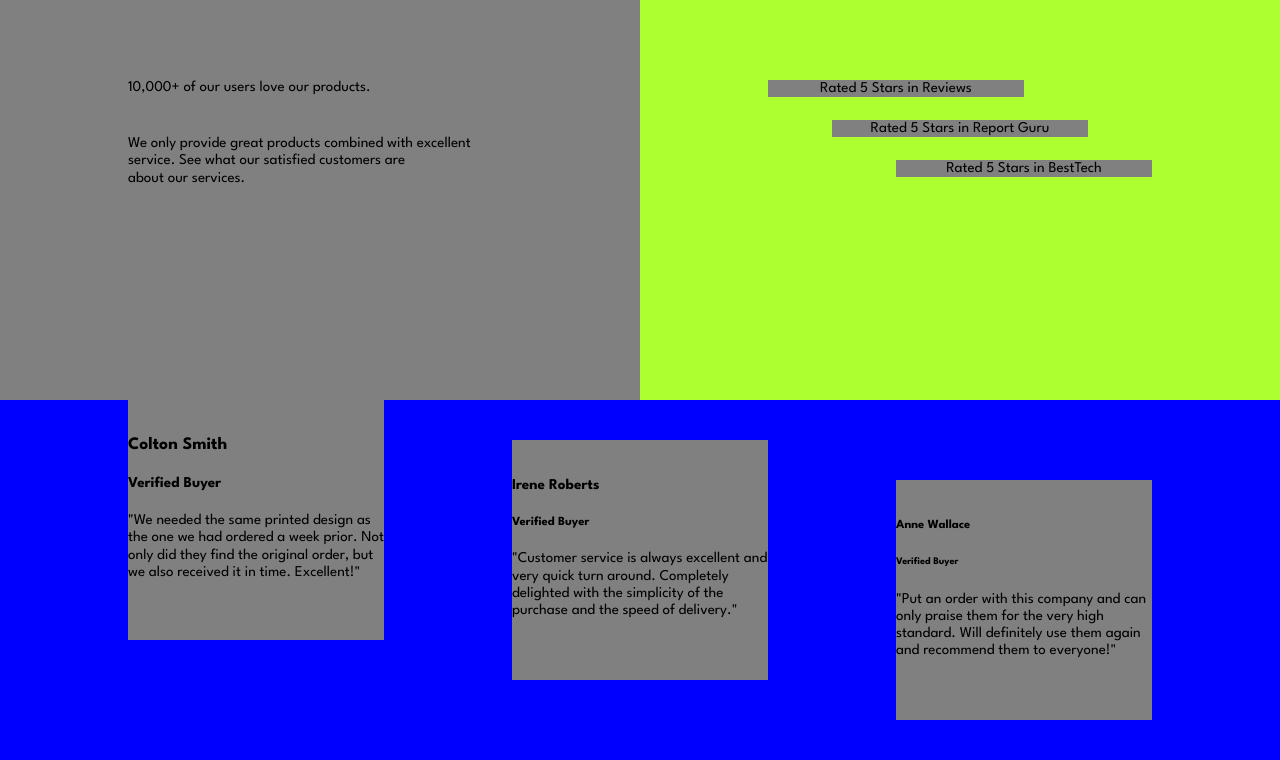
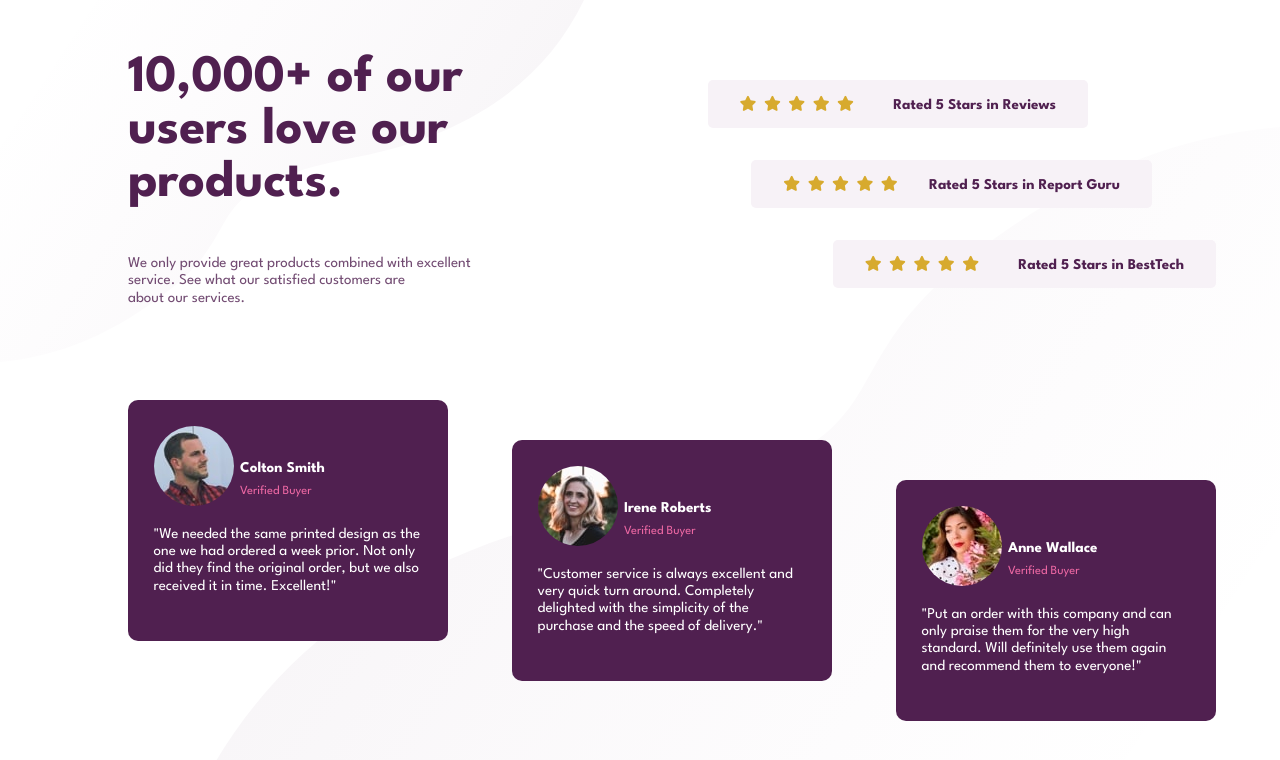
Before and after one commit to marekder/social-proof-section, a website built with Vite: page index.html in a window 1280 px wide. Built offline with nearby package versions, Linux system fonts and the light colour scheme.

Commit message:
20230104 - layout ctd.

```diff
--- a/index.html
+++ b/index.html
@@ -12,45 +12,61 @@
 
   <link rel="icon" type="image/png" sizes="32x32" href="./images/favicon-32x32.png" />
 
+  <link rel="stylesheet" href="https://cdnjs.cloudflare.com/ajax/libs/font-awesome/6.2.1/css/all.min.css"
+    integrity="sha512-MV7K8+y+gLIBoVD59lQIYicR65iaqukzvf/nwasF0nqhPay5w/9lJmVM2hMDcnK1OnMGCdVK+iQrJ7lzPJQd1w=="
+    crossorigin="anonymous" referrerpolicy="no-referrer" />
+
 </head>
 
 <body class="social">
 
   <div class="social__head">
-    <p class="social__title">10,000+ of our users love our products.</p>
+    <p class="social__title">10,000+ of our <br> users love our <br> products.</p>
     <p class="social__desc"> We only provide great products combined with excellent <br> service.
       See what our satisfied customers are <br> about our services.</p>
   </div>
 
   <div class="social__rate">
     <div class="social__rate-one">
-      <i class="social__star"></i>
-      <span class="social__star-desc">Rated 5 Stars in Reviews</span>
+      <i class="social__star fa-solid fa-star"></i>&nbsp;
+      <i class="social__star fa-solid fa-star"></i>&nbsp;
+      <i class="social__star fa-solid fa-star"></i>&nbsp;
+      <i class="social__star fa-solid fa-star"></i>&nbsp;
+      <i class="social__star fa-solid fa-star"></i>&nbsp;
+      <span class="social__star-desc">&nbsp; &nbsp; &nbsp; &nbsp; Rated 5 Stars in Reviews</span>
     </div>
 
     <div class="social__rate-two">
-      <i class="social__star"></i>
-      <span class="social__star-desc">Rated 5 Stars in Report Guru</span>
+      <i class="social__star fa-solid fa-star"></i>&nbsp;
+      <i class="social__star fa-solid fa-star"></i>&nbsp;
+      <i class="social__star fa-solid fa-star"></i>&nbsp;
+      <i class="social__star fa-solid fa-star"></i>&nbsp;
+      <i class="social__star fa-solid fa-star"></i>&nbsp;
+      <span class="social__star-desc">&nbsp; &nbsp; &nbsp; Rated 5 Stars in Report Guru</span>
     </div>
 
     <div class="social__rate-three">
-      <i class="social__star"></i>
-      <span class="social__star-desc">Rated 5 Stars in BestTech</span>
+      <i class="social__star fa-solid fa-star"></i>&nbsp;
+      <i class="social__star fa-solid fa-star"></i>&nbsp;
+      <i class="social__star fa-solid fa-star"></i>&nbsp;
+      <i class="social__star fa-solid fa-star"></i>&nbsp;
+      <i class="social__star fa-solid fa-star"></i>&nbsp;
+      <span class="social__star-desc">&nbsp; &nbsp; &nbsp; &nbsp; Rated 5 Stars in BestTech</span>
     </div>
   </div>
 
   <div class="social__box">
     <div class="social__box-one">
-      <img class="social__image" src="" alt="">
-      <h3 class="social__box-head">Colton Smith</h3>
-      <h4 class="social__box-head-desc">Verified Buyer</h4>
+      <img class="social__image" src="/images/image-colton.jpg" alt="Colton">
+      <h4 class="social__box-head">Colton Smith</h4>
+      <h5 class="social__box-head-desc">Verified Buyer</h5>
       <p class="social__box-desc">"We needed the same printed design as the one we had ordered a week prior.
         Not only did they find the original order, but we also received it in time.
         Excellent!"</p>
     </div>
 
     <div class="social__box-two">
-      <img class="social__image" src="" alt="">
+      <img class="social__image" src="/images/image-irene.jpg" alt="Irene">
       <h4 class="social__box-head">Irene Roberts</h4>
       <h5 class="social__box-head-desc">Verified Buyer</h5>
       <p class="social__box-desc">"Customer service is always excellent and very quick turn around. Completely
@@ -58,9 +74,9 @@
     </div>
 
     <div class="social__box-three">
-      <img class="social__image" src="" alt="">
-      <h5 class="social__box-head">Anne Wallace</h5>
-      <h6 class="social__box-head-desc">Verified Buyer</h6>
+      <img class="social__image" src="/images/image-anne.jpg" alt="Anne">
+      <h4 class="social__box-head">Anne Wallace</h4>
+      <h5 class="social__box-head-desc">Verified Buyer</h5>
       <p class="social__box-desc">"Put an order with this company and can only praise them for the very high
         standard. Will definitely use them again and recommend them to everyone!"</p>
     </div>
--- a/sass/_social.scss
+++ b/sass/_social.scss
@@ -2,93 +2,152 @@
     position: relative;
     width: 100dvw;
     height: 100dvh;
+    background: url(/images/bg-pattern-top-desktop.svg) top left no-repeat, url(/images/bg-pattern-bottom-desktop.svg) bottom right no-repeat;
 
     &__head{
-        background-color: gray;
+        // background-color: gray;
+        // opacity: 0.2;
         position: absolute;
         width: 50%;
         height: 50%;
-        padding: 5% 0 0 0;
 
     }
 
     &__title{
         position: absolute;
         left: 20%;
+        color: #502050;
+        font-weight: 700;
+        font-size: 3.5em;
+        line-height: 1;
+
     }
 
     &__desc{
         position: absolute;
         left: 20%;
-        top: 30%;
+        top: 60%;
+        color: #502050;
+        opacity: 0.8;
 
     }
 
     &__rate{
-        background-color: greenyellow;
+        // background-color: greenyellow;
+        // opacity: 0.2;
         position: absolute;
         width: 50%;
         height: 50%;
         right: 0;
-        padding-right: 10%;
-        text-align: center;
+        // padding-right: 10%;
+        text-align: left;
+        line-height: 3.4;
+
     }
+
+    &__star{
+        color: #D7AA2E;
+    }
+
+    &__star-desc{
+        color: #502050;
+        font-weight: 700;
+
+    }
+
     &__rate-one{
-        background-color: gray;
+        background-color: #f7f2f7;
         position: absolute;
-        width: 40%;
+        height: 12%;
         top: 20%;
-        right: 40%;
+        right: 30%;
+        padding: 0 5%;
+        border-radius: 5px;
+
     }
 
     &__rate-two{
-        background-color: gray;
+        background-color: #f7f2f7;
         position: absolute;
-        width: 40%;
-        top: 30%;
-        right: 30%;
+        height: 12%;
+        top: 40%;
+        right: 20%;
+        padding: 0 5%;
+        border-radius: 5px;
+
     }
 
     &__rate-three{
-        background-color: gray;
+        background-color: #f7f2f7;
         position: absolute;
-        width: 40%;
-        top: 40%;
-        right:20%;
+        height: 12%;
+        top: 60%;
+        right:10%;
+        padding: 0 5%;
+        border-radius: 5px;
+
     }
 
     &__box{
         position: absolute;
-        background-color: blue;
+        // background-color: blue;
+        // opacity: 0.2;
+        color: #fff;
         width: 100%;
         height: 50%;
         bottom: 0;
     }
 
     &__box-one{
-        width: 20%;
-        background-color: gray;
+        width: 25%;
+        background-color: #502050;
+        border-radius: 10px;
         position: absolute;
         left: 10%;
-        height: 60%;
+        height: 241px;
+        padding: 2%;
     }
 
     &__box-two{
-        width: 20%;
-        background-color: gray;
+        width: 25%;
+        background-color: #502050;
+        border-radius: 10px;
         position: absolute;
         left: 40%;
         top: 10%;
-        height: 60%;
+        height: 241px;
+        padding: 2%;
     }
 
     &__box-three{
-        width: 20%;
-        background-color: gray;
+        width: 25%;
+        background-color: #502050;
+        border-radius: 10px;
         position: absolute;
         left: 70%;
         top: 20%;
-        height: 60%;
+        height: 241px;
+        padding: 2%;
+    }
+
+    &__box-head{
+        position: absolute;
+        left: 35%;
+        top: 25%;
+        margin: 0;
+    }
+
+    &__box-head-desc{
+        position: absolute;
+        color: #ee68a4;
+        left: 35%;
+        top: 35%;
+        font-weight: lighter;
+        margin: 0;
+    }
+
+    &__image{
+        border-radius: 50%;
     }
 
 }
```
